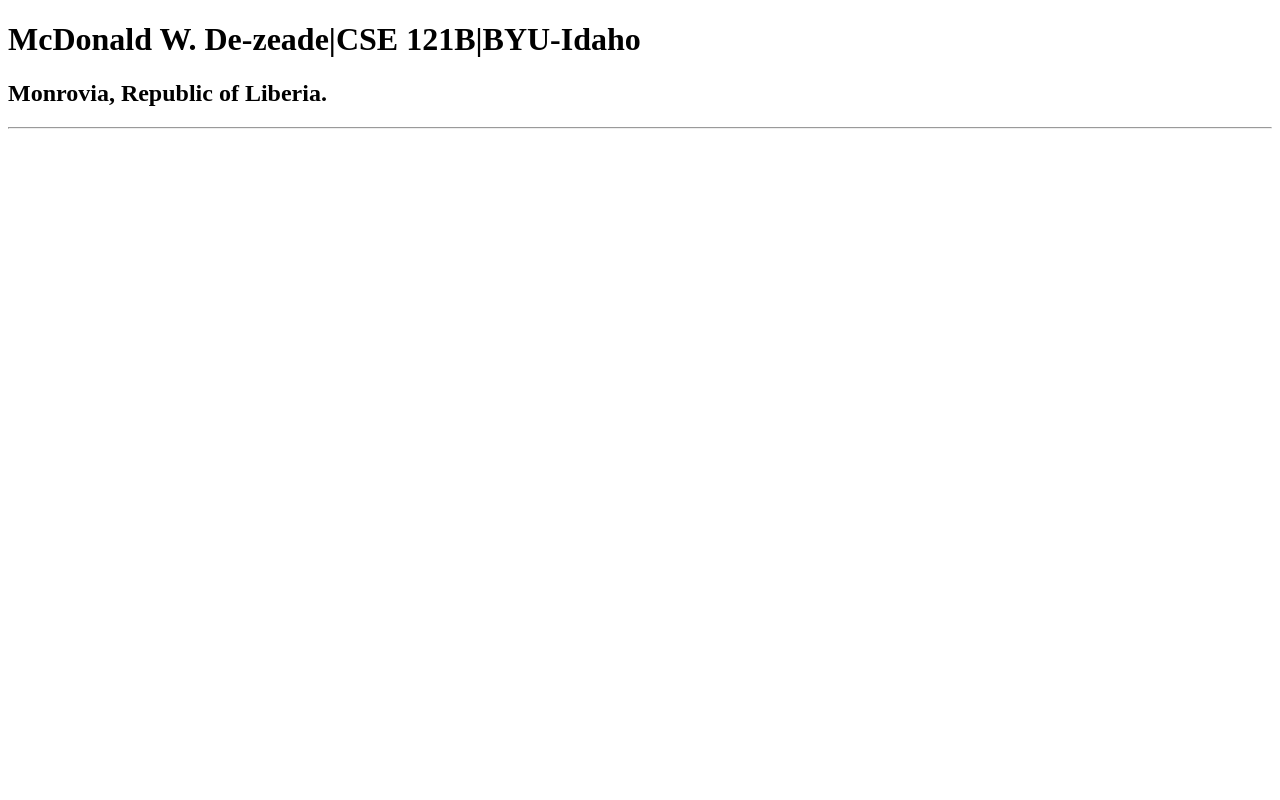
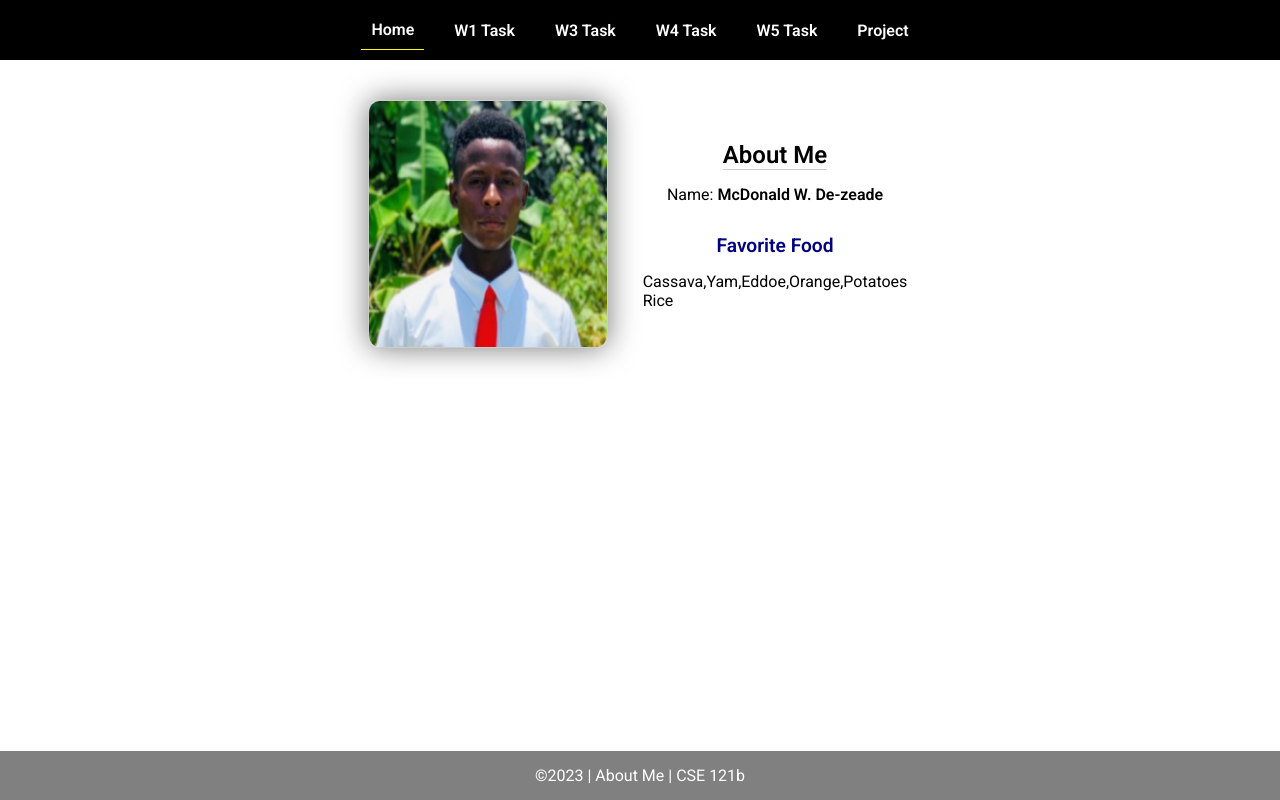
Before and after one commit to dezeademcdonald/cse121b, a plain HTML site: page index.html in a window 1280 px wide. Drawn offline with Linux system fonts and the light colour scheme.

Commit message:
added javascript code

```diff
--- a/index.html
+++ b/index.html
@@ -1,17 +1,45 @@
 <!DOCTYPE html>
 <html lang="en">
+
 <head>
-    <meta charset="UTF-8">
-    <meta name="viewport" content="width=device-width, initial-scale=1.0">
-    <title>McDonald W. De-zeade|CSE 121B|BYU-Idaho</title>
+  <meta charset="UTF-8">
+  <meta name="viewport" content="width=device-width, initial-scale=1.0">
+  <title>About Me | CSE 121b | W02: Programming Tasks</title>
+  <link rel="preconnect" href="https://fonts.googleapis.com">
+  <link rel="preconnect" href="https://fonts.gstatic.com" crossorigin>
+  <link href="https://fonts.googleapis.com/css2?family=Roboto:wght@400;600&display=swap"
+    rel="stylesheet">
+  <link rel="stylesheet" href="styles/main.css">
 </head>
+
 <body>
-    <h1>
-        McDonald W. De-zeade|CSE 121B|BYU-Idaho
-    </h1>
-    <h2>
-        Monrovia, Republic of Liberia.
-    </h2>
-    <hr>
+  <nav>
+    <ul id="menu">
+      <li><a id="toggleMenu">&equiv;</a></li>
+      <li><a href="index.html" class="active">Home</a></li>
+      <li><a href="w01-task.html">W1 Task</a></li>
+      <li><a href="w03-task.html">W3 Task</a></li>
+      <li><a href="w04-task.html">W4 Task</a></li>
+      <li><a href="w05-task.html">W5 Task</a></li>
+      <li><a href="project.html">Project</a></li>
+    </ul>
+  </nav>
+  <main id="home">
+    <picture>
+      <img src="images/my_pic.jpg" alt="Placeholder Image">
+    </picture>
+    <section>
+      <h1>About Me</h1>
+      <div class="info">Name: <span id="name"></span></div>
+      <h2>Favorite Food</h2>
+      <div class="block" id="food"></div>
+    </section>
+  </main>
+  <footer>
+    &copy;<span id="year"></span> | About Me | CSE 121b
+  </footer>
+  <script src="scripts/main.js"></script>
+  <script src="scripts/w02-task.js"></script>
 </body>
+
 </html>
--- /dev/null
+++ b/scripts/main.js
@@ -0,0 +1,9 @@
+// copyright year
+document.querySelector('#year').textContent = new Date().getFullYear();
+
+// toggle menu in small view
+const toggleMenu = () => {
+    document.querySelector('#menu').classList.toggle('open');
+}
+
+document.querySelector('#toggleMenu').addEventListener('click', toggleMenu);
--- /dev/null
+++ b/scripts/w02-task.js
@@ -0,0 +1,34 @@
+/* W02-Task - Profile Home Page */
+
+/* Step 1 - Setup type tasks - no code required */
+
+/* Step 2 - Variables */
+const fullName = "McDonald W. De-zeade";
+let currentYear = "2023";
+let profilePicture = "images/my_pic.jpg";
+
+/* Step 3 - Element Variables */
+const nameElement = document.getElementById('name');
+const foodElement = document.getElementById('food');
+let yearElement = document.getElementById('#year');
+let imageElement = document.getElementById('#home');
+
+/* Step 4 - Adding Content */
+nameElement.innerHTML = `<strong>${fullName}</strong>`;
+currentYear.textContent = "2023";
+/*imageElement.setAttribute(src, profilePicture);
+imageElement.setAttribute(`alt, ${profilePicture}`);*/
+
+/* Step 5 - Array */
+let foodList = ["Rice", "Cassava", "Yam", "Eddoe", "Orange"];
+foodElement.innerHTML = foodList;
+let favoriteFood = "Potatoes";
+foodList.push(favoriteFood);
+foodElement.innerHTML = foodList;
+foodElement.innerHTML += `<br>${favoriteFood}`;
+firstElemRemove = foodList.shift();
+foodElement.innerHTML = foodList;
+foodElement.innerHTML += `<br>${firstElemRemove}`;
+lastElemRemove = foodList.pop();
+foodElement.innerHTMl = foodList;
+foodList.innerHTML += `<br>${lastElemRemove}`;
--- /dev/null
+++ b/styles/main.css
@@ -0,0 +1,157 @@
+/* Universal Selector */
+* {
+    margin: 0;
+    padding: 0;
+    box-sizing: border-box;
+}
+
+/* HTML Selectors */
+body {
+    font-family: 'Roboto', Helvetica, sans-serif;
+}
+
+nav {
+    background-color: black;
+    width: 100%;
+    position: fixed;
+    top: 0;
+}
+
+nav ul {
+    display: flex;
+    flex-direction: column;
+    align-items: center;
+    max-width: fit-content;
+    margin: 0 auto;
+}
+
+nav ul li {
+    flex: 1 1 auto;
+}
+
+nav ul li:first-child {
+    display: block;
+    font-size: 2rem;
+}
+
+nav ul li:first-child a {
+    padding: 1px 10px;
+}
+
+nav ul li {
+    display: none;
+    list-style: none;
+    margin: 10px;
+}
+
+nav ul li a {
+    display: block;
+    padding: 10px;
+    text-decoration: none;
+    font-weight: 600;
+    color: white;
+    text-align: center;
+}
+
+nav ul li a:hover {
+    background-color: #efefef;
+    color: black;
+}
+
+h1, h2 {
+    text-align: center;
+    margin-bottom: 15px;
+
+}
+
+h1 {
+border-bottom: 1px solid #ccc;
+}
+
+h2 {
+    font-size: 1.2rem;
+    color: navy;
+    text-align: center;
+    margin-top: 30px;
+}
+
+main {
+    margin-top: 125px;
+    display: grid;
+    grid-template-columns: 1fr;
+    grid-gap: 20px;
+    align-items: center;
+    justify-content: center;
+}
+
+picture {
+    margin: 0 auto;
+}
+
+picture img {
+    width: 240px;
+    height: auto;
+    border-radius: 5%;
+    border: 1px solid #ccc;
+    box-shadow: 0 0 30px #777;
+}
+
+section {
+    display: flex;
+    flex-direction: column;
+    align-items: center;
+    margin: 10px
+}
+
+label {
+    margin: 15px 0;
+}
+
+footer {
+    background-color: gray;
+    color: white;
+    padding: 15px;
+    text-align: center;
+    width: 100%;
+    position: fixed;
+    bottom: 0;
+}
+
+/* Class Selectors */
+.active {
+    border-bottom: 1px solid yellow;
+}
+
+.open li {
+    display: block;
+}
+
+.block {
+    display: block;
+}
+
+/* ID Selectors */
+
+/* Media Queries */
+@media only screen and (min-width: 32.5em) {
+    nav ul {
+        flex-direction: row;
+    }
+
+    nav ul li:first-child {
+        display: none;
+    }
+
+    nav ul li {
+        display: block;
+    }
+
+    main {
+        margin: 100px auto 20px;
+        grid-template-columns: 250px 1fr;
+        max-width: -moz-fit-content;
+        max-width: fit-content;
+
+    }
+
+}
```
Also changed, not shown: index-old.html (added, +17 -0 lines), images/my_pic.jpg (added).
